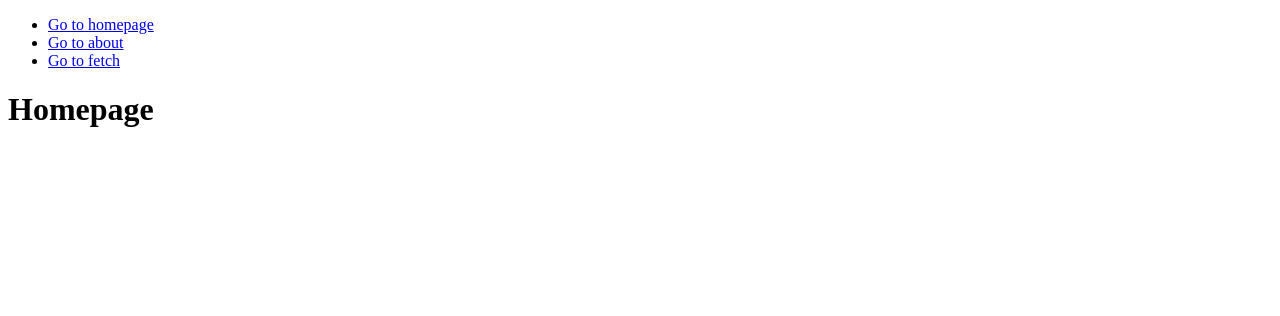
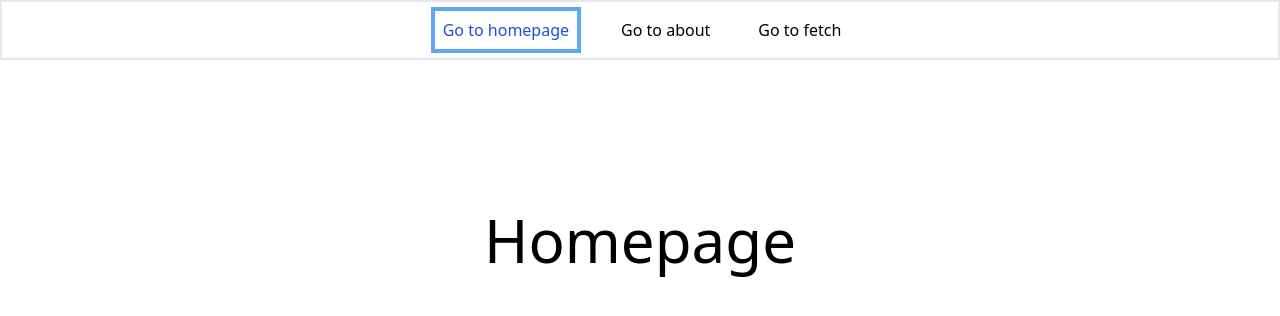
Before and after one commit to tonykhaov/react-vitejs-template, a React (Vite) app: page / in a window 1280 px wide. Shown: the top 316 px of the page. Built offline with nearby package versions, Linux system fonts and the light colour scheme.

Commit message:
feat: switch to unocss + tailwindcss preset

```diff
--- a/postcss.config.cjs
+++ /dev/null
@@ -1,6 +0,0 @@
-module.exports = {
-  plugins: {
-    tailwindcss: {},
-    autoprefixer: {},
-  },
-}
--- a/src/main.tsx
+++ b/src/main.tsx
@@ -2,7 +2,9 @@ import * as React from 'react'
 import ReactDOM from 'react-dom'
 import AppProviders from '@src/context/app-providers'
 import App from '@src/App'
-import 'tailwindcss/tailwind.css'
+import 'uno.css'
+import '@unocss/reset/tailwind.css'
+
 import { worker } from '@src/utils/mocks/browser'
 
 if (process.env.NODE_ENV === 'development') {
--- a/tailwind.config.cjs
+++ /dev/null
@@ -1,11 +0,0 @@
-module.exports = {
-  mode: 'jit',
-  content: ['./src/**/*.{js,jsx,ts,tsx}', './public/index.html'],
-  theme: {
-    extend: {},
-  },
-  variants: {
-    extend: {},
-  },
-  plugins: [],
-}
--- a/vite.config.ts
+++ b/vite.config.ts
@@ -3,13 +3,16 @@
 import { defineConfig } from 'vite'
 import react from '@vitejs/plugin-react'
 import tsconfigPaths from 'vite-tsconfig-paths'
+import Unocss from 'unocss/vite'
+import presetWind from '@unocss/preset-wind'
+
 import 'dotenv/config'
 
 const isDev = process.env.CI
 
 // https://vitejs.dev/config/
 export default defineConfig({
-  plugins: [react(), tsconfigPaths()],
+  plugins: [react(), Unocss({ presets: [presetWind()] }), tsconfigPaths()],
   server: {
     port: Number(process.env.PORT) ?? (isDev ? 1234 : 3000),
   },
```
Also changed, not shown: package.json (+3 -4 lines), uno.css (added), 2 other files (tests, documents, lock files or other folders).
